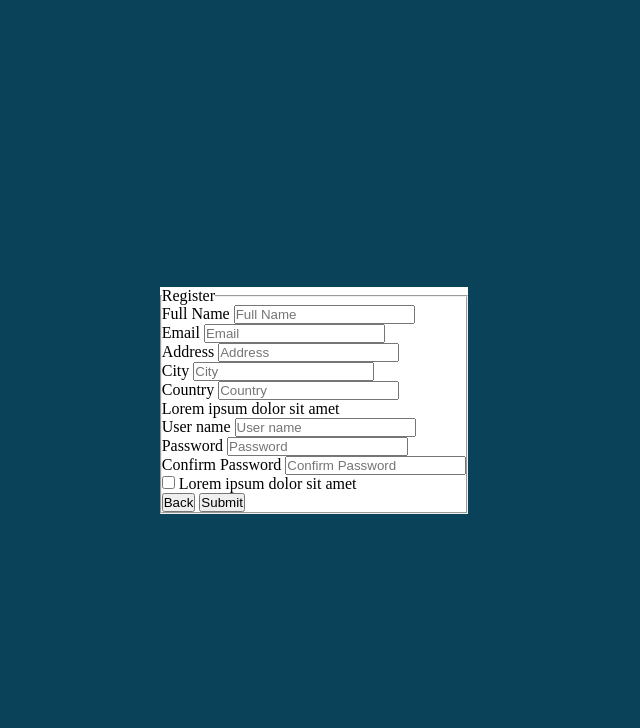
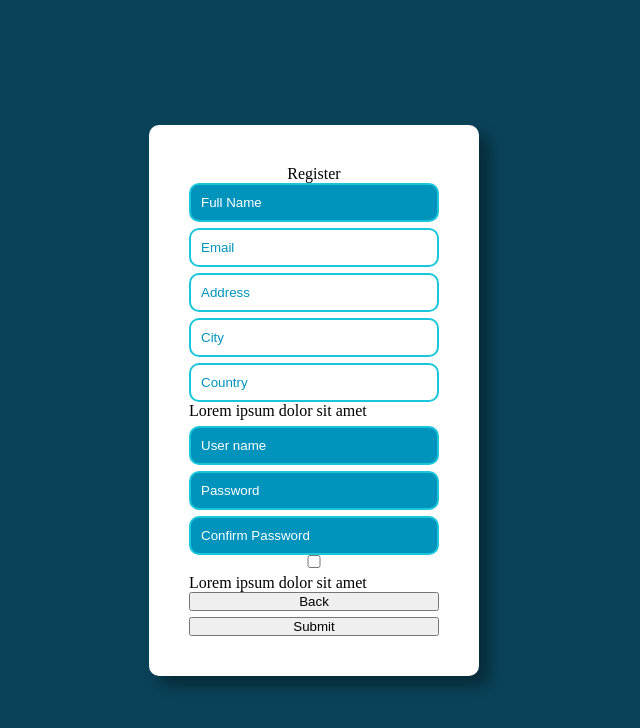
Before and after one commit to rauldiamantino/register, a plain HTML site: page index.html in a window 1280 px wide. Shown: the whole page, without its empty margins (326-966 px from the left). Drawn offline with Linux system fonts and the light colour scheme.

Commit message:
feat: add style on input

```diff
--- a/index.html
+++ b/index.html
@@ -14,40 +14,46 @@
         <section class="container-register">
             <form class="container-register-form">
                 <fieldset>
-                    <legend>Register</legend>
+                    <legend class="container-register-form legend">Register</legend>
+                    <section class="container-register-form personal">
                         <div class="container-register-form full-name">
-                        <label for="full-name">Full Name</label>
+                            <label for="full-name" class="hide-text">Full Name</label>
                             <input type="text" id="full-name" placeholder="Full Name">
                         </div>
                         <div class="container-register-form email">
-                        <label for="email">Email</label>
+                            <label for="email" class="hide-text">Email</label>
                             <input type="email" id="email" placeholder="Email">
                         </div>
                         <div class="container-register-form address">
-                        <label for="address">Address</label>
+                            <label for="address" class="hide-text">Address</label>
                             <input type="text" id="address" placeholder="Address">
                         </div>
                         <div class="container-register-form city">
-                        <label for="city">City</label>
+                            <label for="city" class="hide-text">City</label>
                             <input type="text" id="city" placeholder="City">
                         </div>
                         <div class="container-register-form country">
-                        <label for="country">Country</label>
+                            <label for="country" class="hide-text">Country</label>
                             <input type="text" id="country" placeholder="Country">
                         </div>
+                    </section>
+
+
+                    <section class="container-register-form password">
                         <p class="container-register-form second-legend">Lorem ipsum dolor sit amet</p>
-                    <div class="container-register-form user-name">
-                        <label for="user-name">User name</label>
+                        <div>
+                            <label for="user-name" class="hide-text">User name</label>
                             <input type="text" id="user-name" placeholder="User name">
                         </div>
-                    <div class="container-register-form password">
-                        <label for="password">Password</label>
+                        <div>
+                            <label for="password" class="hide-text">Password</label>
                             <input type="password" id="password" placeholder="Password">
                         </div>
-                    <div class="container-register-form confirm-password">
-                        <label for="c-password">Confirm Password</label>
+                        <div>
+                            <label for="c-password" class="hide-text">Confirm Password</label>
                             <input type="password" id="c-password" placeholder="Confirm Password">
                         </div>
+                    </section>
                     <div class="container-register-form accept-terms">
                         <input type="checkbox" name="accept-terms" id="accept-terms">
                         <label for="accept-terms">Lorem ipsum dolor sit amet</label>
--- a/src/assets/scss/index.scss
+++ b/src/assets/scss/index.scss
@@ -6,3 +6,11 @@ body {
      justify-content: center;
      width: 100vw;
 }
+
+/* hide label with accessibility */
+.hide-text {
+     position: absolute;
+     left: -999em;
+     width: 1em;
+     overflow: hidden;
+}
--- a/src/assets/scss/register.scss
+++ b/src/assets/scss/register.scss
@@ -1,4 +1,17 @@
-.container-register {
-     display: flex;
-     background-color: $neutral-color;
+.container-register { display: flex; background-color: $neutral-color; border-radius: 10px; box-shadow: 10px 10px 15px rgba(0, 0, 0, 0.39); padding: 40px; width: 330px;
+     fieldset       { border: none;}
+     legend         { text-align: center; }
+
+     .container-register-form,
+     .container-register-form.personal,
+     .container-register-form.password div { display: flex; gap: 6px; flex-direction: column; width: 100%;}
+
+     input             { border: 2px solid $quartenary-color; border-radius: 10px; color: $secondary-color; padding: 10px 10px;
+        &::placeholder { color: $secondary-color; }
+     }
+
+     .container-register-form.full-name input,
+     .container-register-form.password input { background-color: $secondary-color; color: $neutral-color;
+            &::placeholder                   { color: $neutral-color; }
+     }
 }
```
Also changed, not shown: src/assets/css/style.min.css, src/assets/scss/variables.scss (line endings or trailing spaces), 1 other file. Lines whose indentation alone changed are shown as unchanged.
